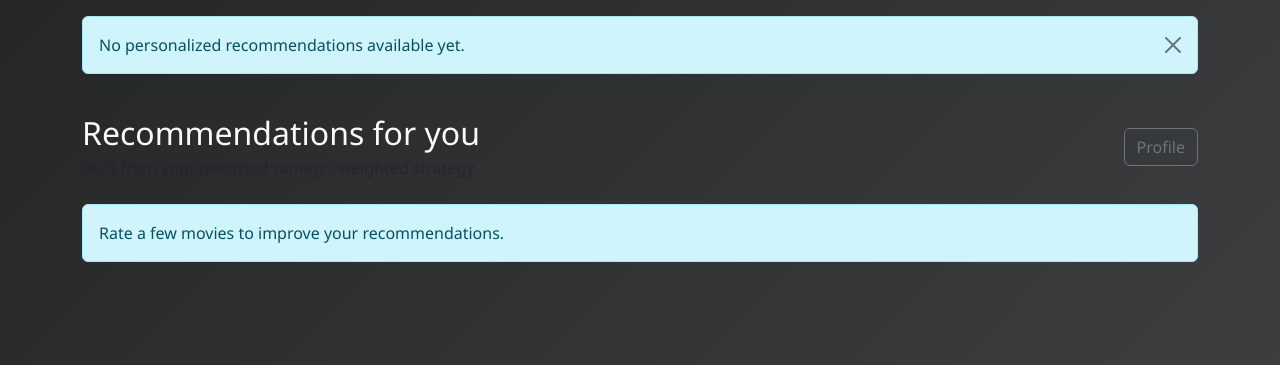
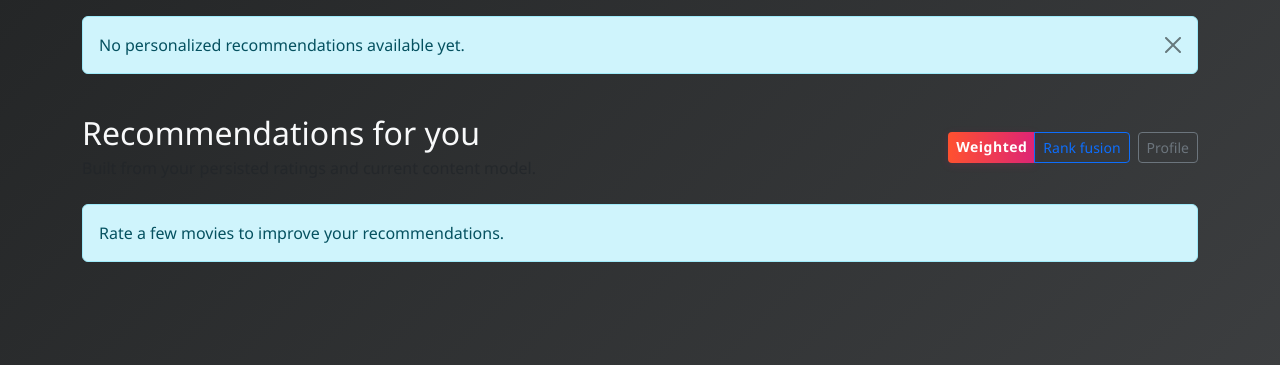
Before and after one commit to AaryaMody1301/Movie-Recommendation-System, a Flask app: page /recommendations in a window 1280 px wide. Shown: the part 80-445 px from the top of the page. Run offline with Flask 3, Linux system fonts and the light colour scheme; a user stored in the database is signed in; tables that the repository leaves empty hold one stand-in row (values such as "Sample post"); some libraries are stand-ins or nearby versions.

Commit message:
Expose hybrid strategy and signal contributions

```diff
--- a/templates/recommendations/personal.html
+++ b/templates/recommendations/personal.html
@@ -1,9 +1,18 @@
 {% extends "base.html" %}
 {% block title %}Recommendations - Movie Recommendation System{% endblock %}
 {% block content %}
-<div class="d-flex justify-content-between align-items-center mb-4">
-  <div><h1 class="h2 mb-1">Recommendations for you</h1><p class="text-muted mb-0">Built from your persisted ratings · {{ strategy }} strategy</p></div>
-  <a class="btn btn-outline-secondary" href="{{ url_for('user.profile') }}">Profile</a>
+<div class="d-flex flex-wrap justify-content-between align-items-center gap-3 mb-4">
+  <div>
+    <h1 class="h2 mb-1">Recommendations for you</h1>
+    <p class="text-muted mb-0">Built from your persisted ratings and current content model.</p>
+  </div>
+  <div class="d-flex gap-2">
+    <div class="btn-group" role="group" aria-label="Recommendation strategy">
+      <a class="btn btn-sm {% if strategy == 'weighted' %}btn-primary{% else %}btn-outline-primary{% endif %}" href="{{ url_for('recommendations.user_recommendations', page=1, per_page=per_page, strategy='weighted') }}">Weighted</a>
+      <a class="btn btn-sm {% if strategy == 'rank' %}btn-primary{% else %}btn-outline-primary{% endif %}" href="{{ url_for('recommendations.user_recommendations', page=1, per_page=per_page, strategy='rank') }}">Rank fusion</a>
+    </div>
+    <a class="btn btn-sm btn-outline-secondary" href="{{ url_for('user.profile') }}">Profile</a>
+  </div>
 </div>
 
 <div class="row g-4">
@@ -12,8 +21,17 @@
     <h2 class="h5">{{ rec.movie.title }}</h2>
     <p class="text-muted small">{{ rec.movie.genres }}</p>
     <p class="small">{{ rec.reason }}</p>
-    {% if rec.score is not none %}<div class="small text-muted mb-3">Score: {{ "%.3f"|format(rec.score) }}</div>{% endif %}
-    <div class="mt-auto d-flex gap-2"><a class="btn btn-sm btn-primary" href="{{ url_for('movies.movie_detail', movie_id=rec.movie.movieId) }}">Details</a><a class="btn btn-sm btn-outline-secondary" href="{{ url_for('recommendations.recommendation_explanation', movie_id=rec.movie.movieId) }}">Why?</a></div>
+    {% if rec.signals is defined %}
+    <div class="d-flex flex-wrap gap-1 mb-2">
+      {% if rec.signals.content is not none %}<span class="badge text-bg-light border">Content {{ "%.2f"|format(rec.signals.content) }}</span>{% endif %}
+      {% if rec.signals.collaborative is not none %}<span class="badge text-bg-light border">Collaborative {{ "%.2f"|format(rec.signals.collaborative) }}</span>{% endif %}
+    </div>
+    {% endif %}
+    {% if rec.score is not none %}<div class="small text-muted mb-3">Hybrid score: {{ "%.3f"|format(rec.score) }}</div>{% endif %}
+    <div class="mt-auto d-flex gap-2">
+      <a class="btn btn-sm btn-primary" href="{{ url_for('movies.movie_detail', movie_id=rec.movie.movieId) }}">Details</a>
+      <a class="btn btn-sm btn-outline-secondary" href="{{ url_for('recommendations.recommendation_explanation', movie_id=rec.movie.movieId) }}">Why?</a>
+    </div>
   </div></div></div>
 {% else %}<div class="col-12"><div class="alert alert-info">Rate a few movies to improve your recommendations.</div></div>{% endfor %}
 </div>
```
